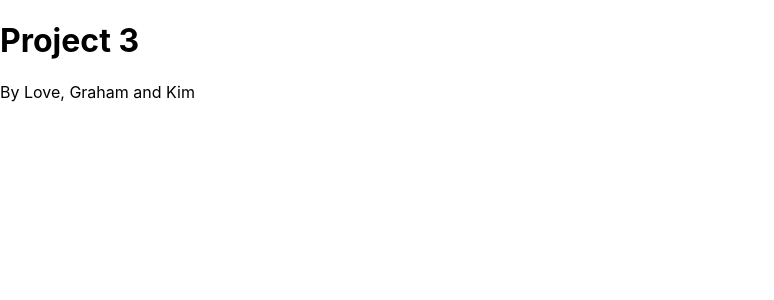
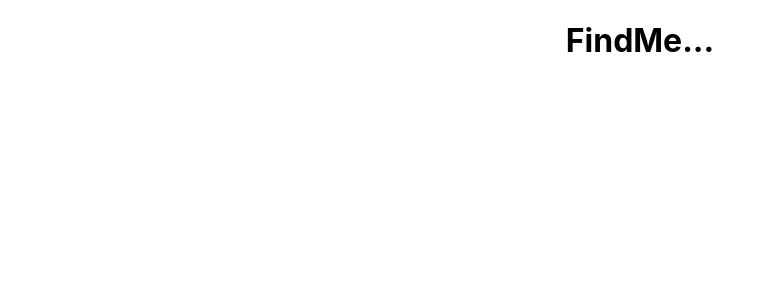
Before and after one commit to kmac783/project3, a React (Create React App) app in the folder project3/: page / in a window 1280 px wide. Shown: the top 300 px of the page, without its empty margins (0-774 px from the left). Built offline with nearby package versions, Linux system fonts and the light colour scheme.

Commit message:
App Structure Update

```diff
--- a/project3/src/App.js
+++ b/project3/src/App.js
@@ -1,13 +1,12 @@
-
-import './App.css';
+import "./App.css";
 
 function App() {
   return (
-<>
-<h1>Project 3</h1>
-<p>By Love, Graham and Kim</p>
-</>
-    );
+    <div className="App">
+      <h1>FindMe...</h1>
+
+    </div>
+  );
 }
 
 export default App;
```
Also changed, not shown: project3/NOTES.txt (added).
